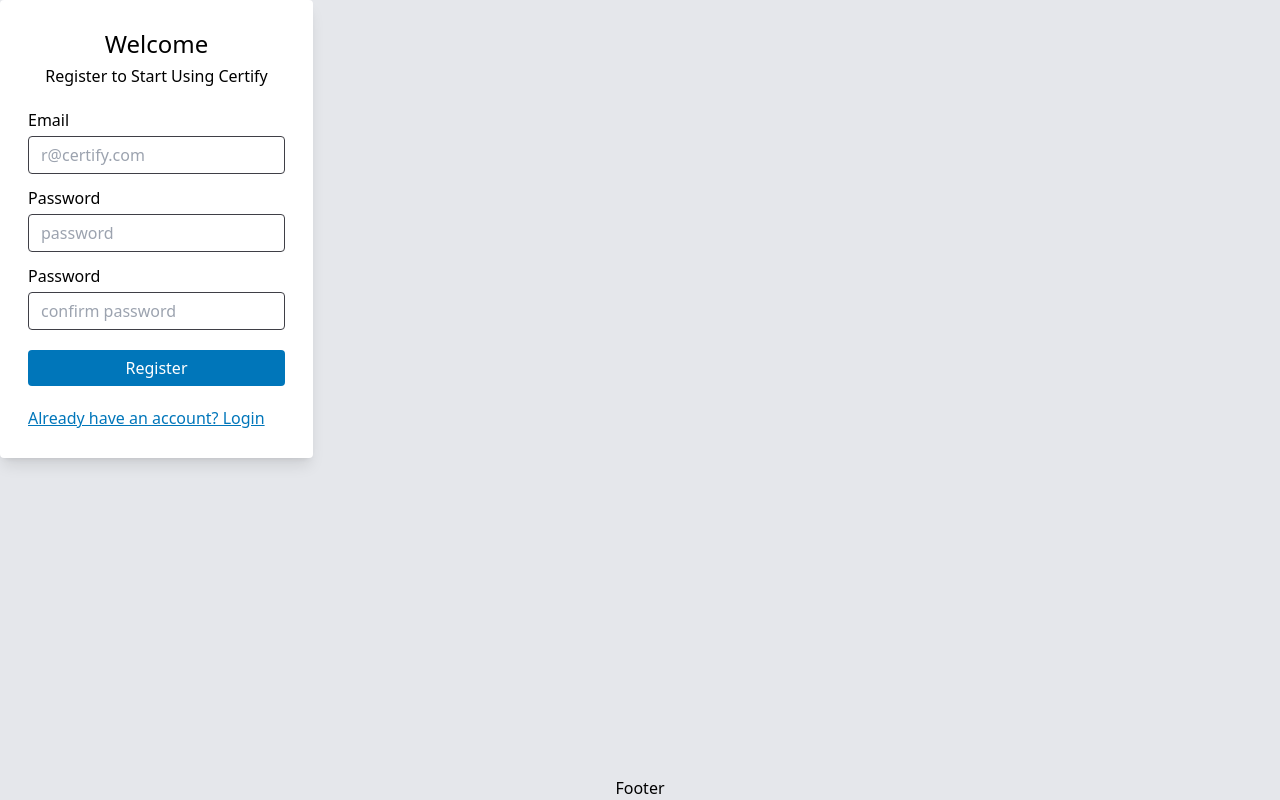
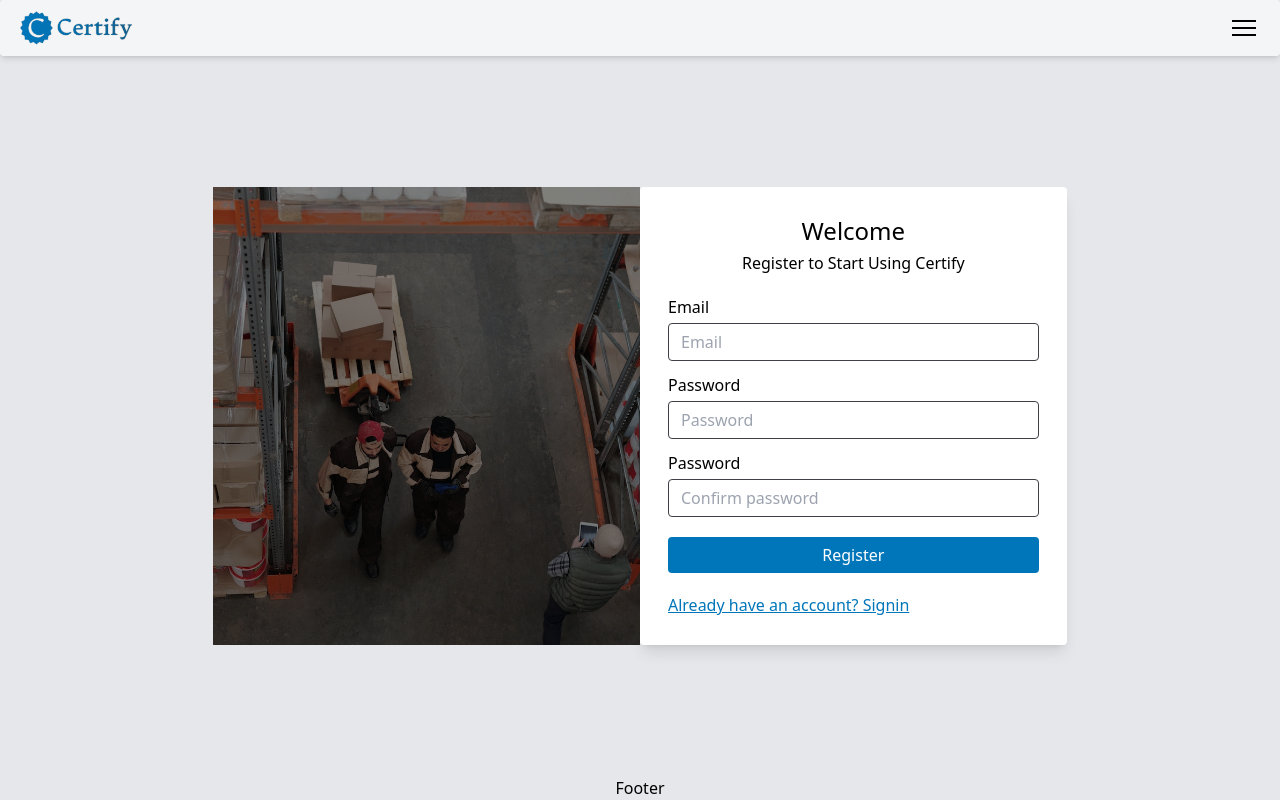
Before and after one commit to RyanBriggsDev/certify, a Next.js app: page /register in a window 1280 px wide. Built offline with nearby package versions, Linux system fonts and the light colour scheme.

Commit message:
Added register page ui

```diff
--- a/src/pages/register.tsx
+++ b/src/pages/register.tsx
@@ -1,64 +1,107 @@
-import { useState, useEffect } from 'react'
-import Head from 'next/head'
-import Form from '@/components/form/Form'
-import { useRouter } from 'next/router'
+import { useState } from "react";
+import Head from "next/head";
+import Form from "@/components/form/Form";
+import { useRouter } from "next/router";
+import register from "../assets/img/register.jpg";
+import Nav from "@/components/ContentAlignment/Frame/Nav";
+import Icon from "@/components/Icon";
 
 export default function Register() {
-  const router = useRouter()
-  const [error, setError] = useState(null)
+  const router = useRouter();
+  const [error, setError] = useState<boolean>(false);
 
-  const onSubmitHandler = async (form: any) => {
-    const email = form.email
-    const password = form.password
-    const password2 = form.password2
-    if (password !== password2) return alert('Passwords do not match')
-  }
+  const onSubmitHandler = async (form: FormData) => {
+    console.log(form);
+    setError(true);
+  };
 
   return (
-    <div>
-      <Form
-        formContent={formContent}
-        onSubmit={onSubmitHandler}
-        btnStyle={{ width: '100%' }}
-      />
+    <>
+      <Head>
+        <title>Certify | Register for Access</title>
+        <meta name="description" content="Register & create your account to start using Certify today." />
+      </Head>
+      <Nav />
+      <div className="w-100 mx-2 flex flex-grow flex-col items-center justify-center md:mx-0">
+        <div className="mx-5 flex w-full flex-col justify-center md:w-2/3">
+          <div className="flex">
+            <div className="hidden lg:block lg:w-1/2">
+              <img src={register.src} alt="" className="h-full object-cover brightness-50" />
+            </div>
+            <div className="w-full lg:w-1/2">
+              <Form
+                formContent={formContent}
+                onSubmit={onSubmitHandler}
+                btnStyle={{ width: "100%" }}
+                formWidth="w-full"
+              />
+            </div>
+          </div>
+          {error ? <RegisterAlert dismiss={() => setError(false)} /> : null}
+        </div>
+      </div>
+    </>
+  );
+}
+
+function RegisterAlert(props: AlertProps) {
+  return (
+    <div className="my-2 flex justify-between rounded-md bg-pallete-orange px-5 py-3 text-white">
+      <p>
+        <span className="font-bold">Alert : </span>Something went wrong registering your account. Please try
+        again.
+      </p>
+      <div onClick={props.dismiss} className="mx-2 flex cursor-pointer items-center">
+        <Icon icon="BiX" size="2xl" color="white" />
+      </div>
     </div>
-  )
+  );
 }
+
+type FormData = {
+  email: string;
+  password: string;
+  password2: string;
+};
+
+type AlertProps = {
+  dismiss: () => void;
+};
 
 const formContent = [
   {
-    title: 'Welcome',
-    desc: 'Register to Start Using Certify',
+    title: "Welcome",
+    desc: "Register to Start Using Certify",
     inputs: [
       {
-        label: 'Email',
-        type: 'email',
-        name: 'email',
-        placeholder: 'r@certify.com',
+        label: "Email",
+        type: "email",
+        name: "email",
+        placeholder: "Email",
         required: true,
       },
       {
-        label: 'Password',
-        type: 'password',
-        name: 'password',
-        placeholder: 'password',
+        label: "Password",
+        type: "password",
+        name: "password",
+        placeholder: "Password",
         required: true,
       },
       {
-        label: 'Password',
-        type: 'password',
-        name: 'password2',
-        placeholder: 'confirm password',
+        label: "Password",
+        type: "password",
+        name: "password2",
+        placeholder: "Confirm password",
         required: true,
       },
     ],
     button: {
-      text: 'Register',
-      type: 'primary',
+      text: "Register",
+      type: "primary",
     },
     redirect: {
-      text: 'Already have an account? Login',
-      link: '/signin',
+      text: "Already have an account? Signin",
+      link: "/signin",
     },
   },
-]
+];
```
Also changed, not shown: src/assets/img/register.jpg (added).
